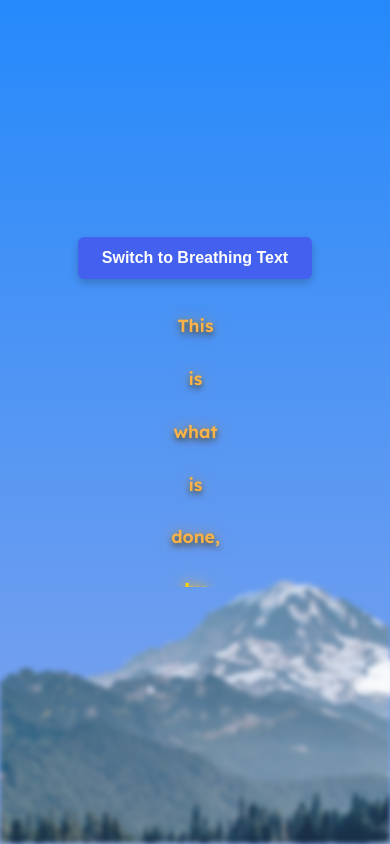
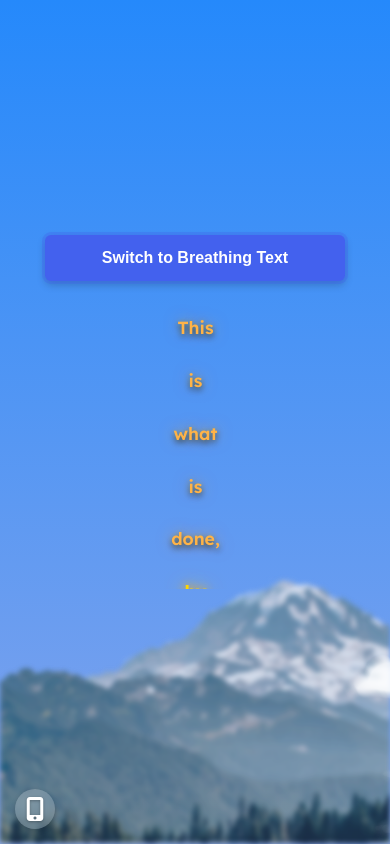
Before and after one commit to ianatherton/calm_app4-14, a plain HTML site: page index.html in a window 390 px wide. Both pictures are taken after a click on the button "Switch to Kindness Text". Drawn offline with Linux system fonts and the light colour scheme.

Commit message:
-test fix mobile differences, add platform-icon

```diff
--- a/index.html
+++ b/index.html
@@ -5,6 +5,7 @@
     <meta name="viewport" content="width=device-width, initial-scale=1.0">
     <title>Skillful Mind Meditation</title>
     <link rel="stylesheet" href="styles.css">
+    <link rel="stylesheet" href="https://cdnjs.cloudflare.com/ajax/libs/font-awesome/6.4.0/css/all.min.css">
 </head>
 <body>
     <!-- Mountain and cloud background from old app -->
@@ -35,6 +36,12 @@
         </div>
     </div>
 
+    <!-- Device indicator icon -->
+    <div id="device-indicator">
+        <i id="desktop-icon" class="fas fa-desktop"></i>
+        <i id="mobile-icon" class="fas fa-mobile-alt"></i>
+    </div>
+
     <script src="script.js"></script>
 </body>
 </html>
--- a/script.js
+++ b/script.js
@@ -62,6 +62,8 @@ document.addEventListener('DOMContentLoaded', function() {
     const wordContainer = document.getElementById('word-scroller-container');
     const wordLineElements = Array.from(document.querySelectorAll('.word-line'));
     const wordSpans = Array.from(document.querySelectorAll('.word-line span'));
+    const desktopIcon = document.getElementById('desktop-icon');
+    const mobileIcon = document.getElementById('mobile-icon');
 
     // State Variables
     let wordsList = [];
@@ -85,15 +87,47 @@ document.addEventListener('DOMContentLoaded', function() {
         // Load initial text
         loadText(texts[currentTextKey]);
 
-        // Add event listeners for interactions
-        document.body.addEventListener('mousedown', onPressStart);
+        // Detect device type
+        const isMobileDevice = /Android|webOS|iPhone|iPad|iPod|BlackBerry|IEMobile|Opera Mini/i.test(navigator.userAgent) || window.innerWidth <= 520;
+
+        // Set appropriate icon
+        if (isMobileDevice) {
+            desktopIcon.style.display = 'none';
+            mobileIcon.style.display = 'block';
+        } else {
+            desktopIcon.style.display = 'block';
+            mobileIcon.style.display = 'none';
+        }
+
+        // Add event listeners for interactions - exclude the button from starting scroll
+        document.body.addEventListener('mousedown', function(e) {
+            // Don't trigger scrolling if clicking the text switcher button
+            if (!e.target.closest('#text-switcher-btn')) {
+                onPressStart(e);
+            }
+        });
         document.body.addEventListener('mouseup', onPressEnd);
         document.body.addEventListener('mouseleave', onPressEnd);
-        document.body.addEventListener('touchstart', onPressStart, { passive: true });
-        document.body.addEventListener('touchend', onPressEnd);
 
-        // Text switcher button event listener
-        textSwitcherBtn.addEventListener('click', function() {
+        // Touch events with improved handling for mobile
+        document.body.addEventListener('touchstart', function(e) {
+            // Don't trigger scrolling if touching the text switcher button
+            if (!e.target.closest('#text-switcher-btn')) {
+                onPressStart(e);
+            }
+        }, { passive: true });
+        document.body.addEventListener('touchend', function(e) {
+            // Only end scrolling if not on the button
+            if (!e.target.closest('#text-switcher-btn')) {
+                onPressEnd(e);
+            }
+        });
+
+        // Text switcher button event listener with improvements for mobile
+        textSwitcherBtn.addEventListener('click', function(e) {
+            e.preventDefault(); // Prevent any default behavior
+            e.stopPropagation(); // Stop event from bubbling up
+
             // Toggle between text options
             currentTextKey = currentTextKey === 'calm-breathing' ? 'kindness' : 'calm-breathing';
 
@@ -102,7 +136,21 @@ document.addEventListener('DOMContentLoaded', function() {
 
             // Load the new text
             loadText(texts[currentTextKey]);
+
+            // Ensure scrolling stops if it was happening
+            stopScrolling();
+            isPressed = false;
         });
+
+        // Additional touch event specifically for the button on mobile
+        if (isMobileDevice) {
+            textSwitcherBtn.addEventListener('touchend', function(e) {
+                e.preventDefault();
+                e.stopPropagation();
+                // Simulate a click
+                textSwitcherBtn.click();
+            });
+        }
 
         // Keyboard support
         document.body.addEventListener('keydown', function(e) {
--- a/styles.css
+++ b/styles.css
@@ -185,6 +185,34 @@ body {
     }
 }
 
+/* Device indicator */
+#device-indicator {
+    position: fixed;
+    bottom: 15px;
+    left: 15px;
+    width: 40px;
+    height: 40px;
+    background-color: rgba(255, 255, 255, 0.2);
+    border-radius: 50%;
+    display: flex;
+    align-items: center;
+    justify-content: center;
+    z-index: 100;
+    box-shadow: 0 2px 5px rgba(0, 0, 0, 0.2);
+    backdrop-filter: blur(5px);
+    -webkit-backdrop-filter: blur(5px);
+}
+
+#desktop-icon, #mobile-icon {
+    font-size: 1.5rem;
+    color: white;
+    text-shadow: 0 1px 3px rgba(0, 0, 0, 0.3);
+}
+
+#mobile-icon {
+    display: none;
+}
+
 /* Make app responsive */
 @media (max-width: 520px) {
     #text-input-area,
@@ -196,4 +224,21 @@ body {
         font-size: 1.1em;
         padding: 0 10px;
     }
+
+    #text-switcher-btn {
+        padding: 14px 20px;
+        font-size: 1rem;
+        width: 80%;
+        max-width: 300px;
+        touch-action: manipulation;
+        -webkit-tap-highlight-color: transparent;
+    }
+
+    #desktop-icon {
+        display: none;
+    }
+
+    #mobile-icon {
+        display: block;
+    }
 }
```
